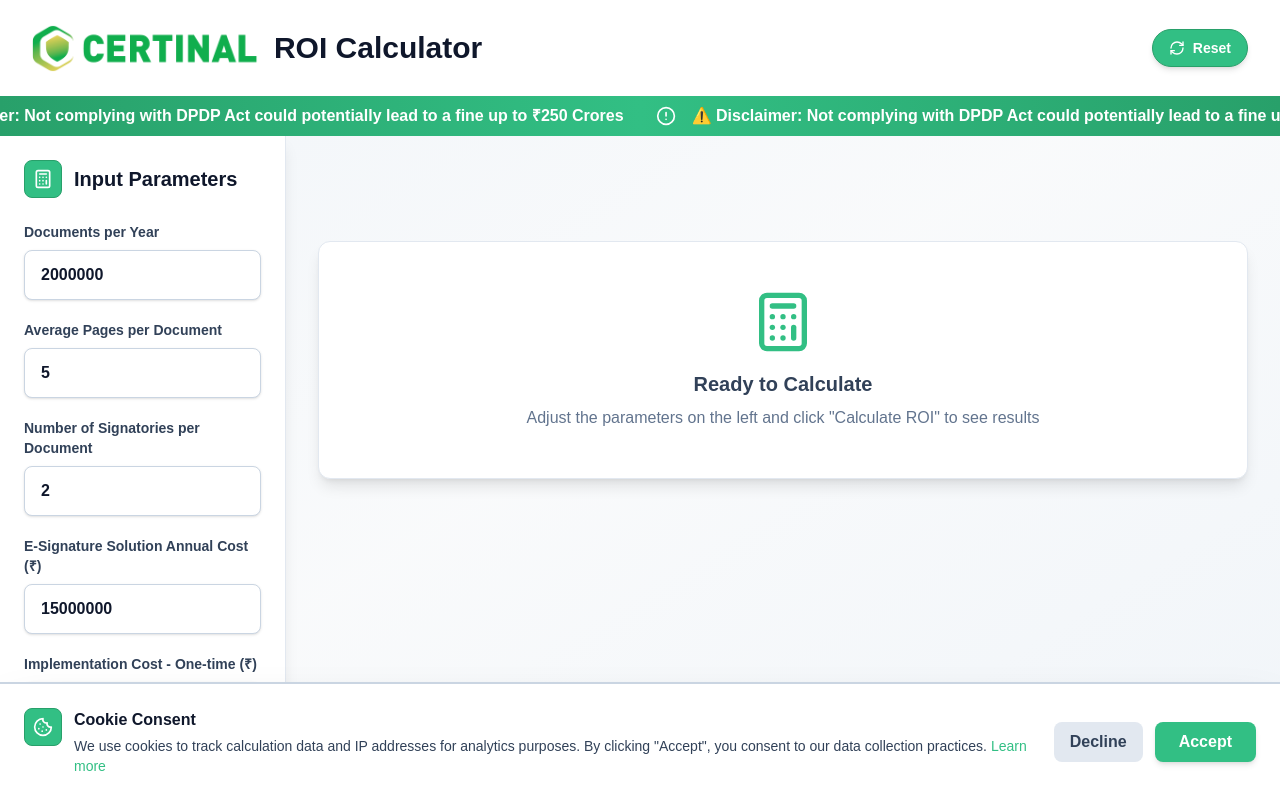
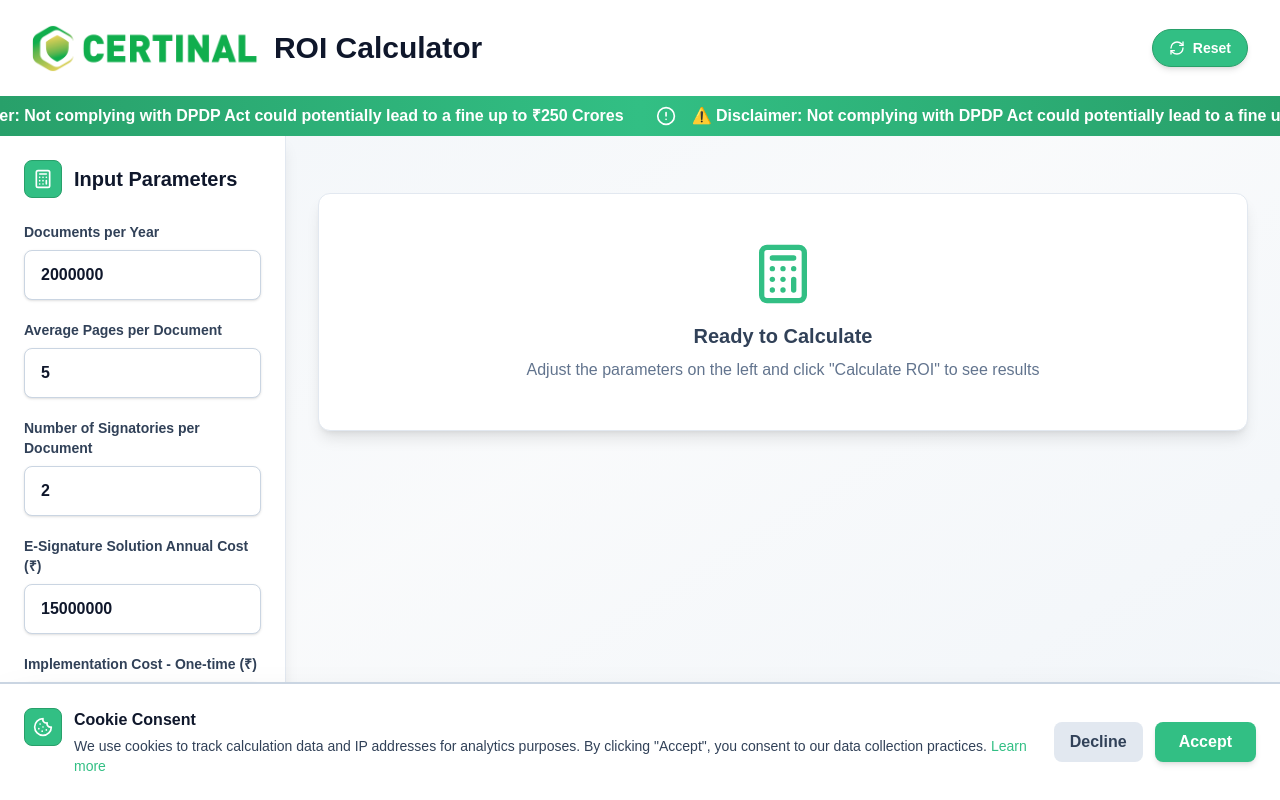
Before and after one commit to Gokul-2004/roi_calculator, a Next.js app in the folder web-app/: page / in a window 1280 px wide. Built offline with nearby package versions, Linux system fonts and the light colour scheme.

Commit message:
Reduce top padding above results intro text

```diff
--- a/web-app/app/page.tsx
+++ b/web-app/app/page.tsx
@@ -296,7 +296,7 @@
 
       {/* Right Side - Results (Scrollable) */}
       <div className="lg:pl-[286px]">
-        <div className="max-w-[1800px] mx-auto px-4 sm:px-6 lg:px-8 pt-[144px] pb-8">
+        <div className="max-w-[1800px] mx-auto px-4 sm:px-6 lg:px-8 pt-24 pb-8">
           <main className="space-y-6">
             {/* Results */}
             {results ? (
```
